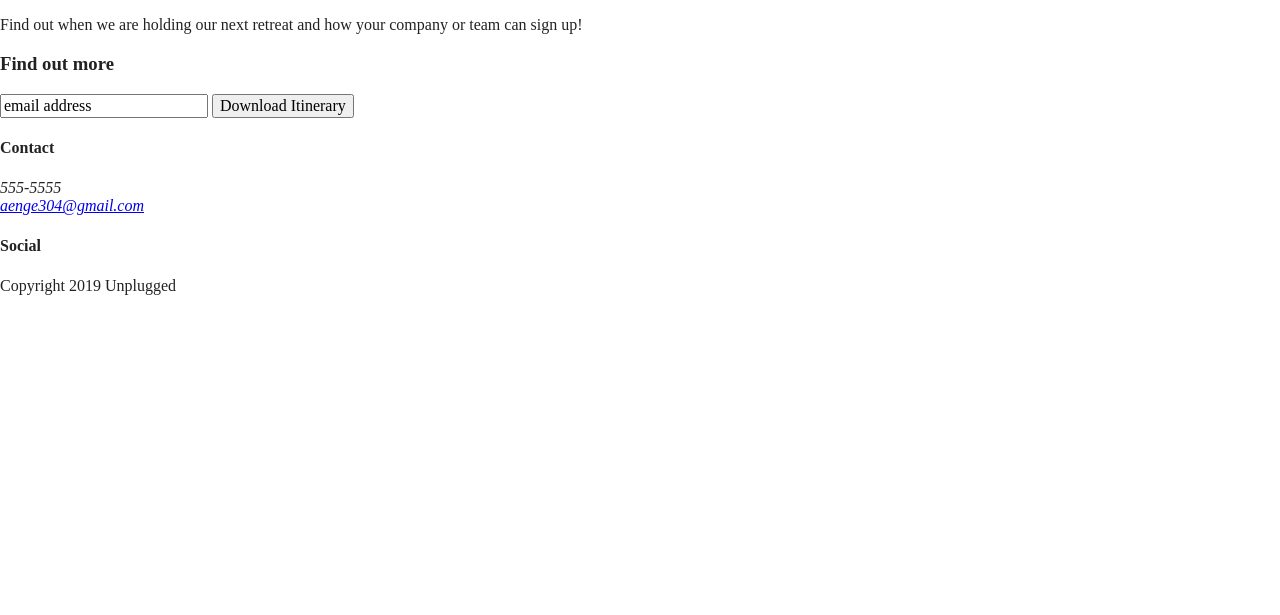
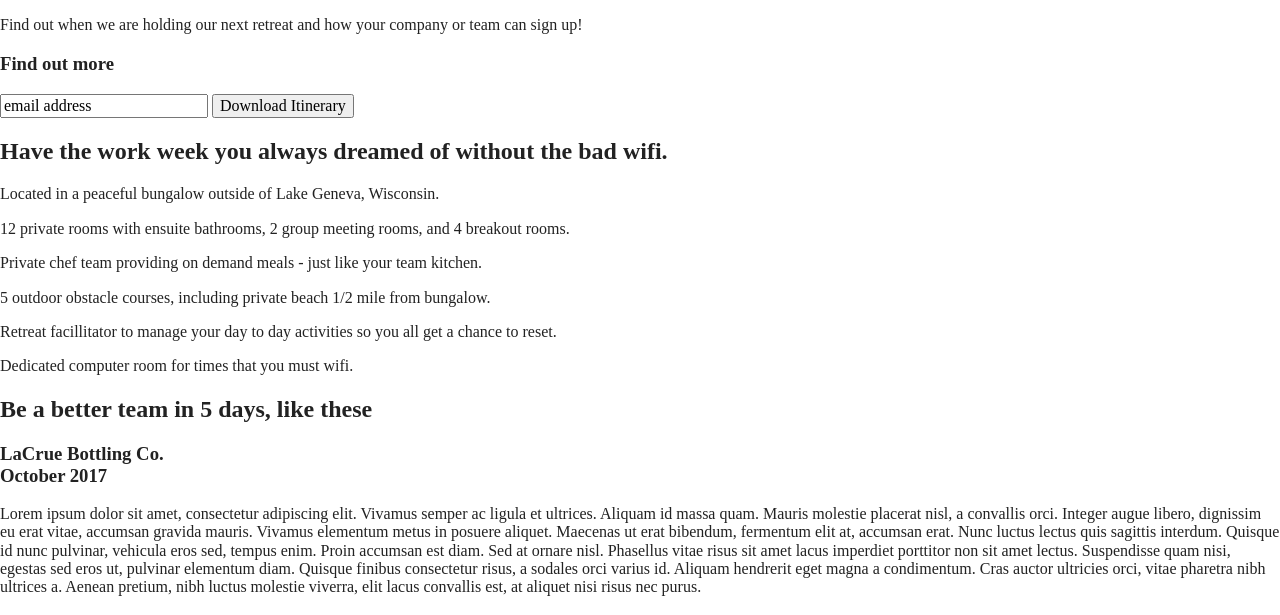
Before and after one commit to aenge304/unplugged-retreat, a website built with Parcel: page index.html in a window 1280 px wide. Shown: the part 176-791 px from the top of the page. Built offline with nearby package versions, Linux system fonts and the light colour scheme.

Commit message:
Added features and reviews

```diff
--- a/index.html
+++ b/index.html
@@ -35,8 +35,8 @@
 
       <nav>
         <ul>
-          <li><a href="faq/index.html" target="_blank">FAQ</a></li>
-          <li><a href="about/index.html" target="_blank">About</a></li>
+          <li><a href="faq/index.html">FAQ</a></li>
+          <li><a href="about/index.html">About</a></li>
         </ul>
       </nav>
 
@@ -67,6 +67,64 @@
         </div> <!--form div closed-->
       </div> <!-- aside content wrapper div closed-->
     </aside>
+
+    <section class="features">
+
+      <div class="content-wrapper">
+        <h2>Have the work week you always dreamed of without the bad wifi.</h2>
+
+        <div class="features-items">
+
+          <article>
+            <p class="fontawesome-icon"></p>
+            <p class="features-item-description">Located in a peaceful bungalow outside of Lake Geneva, Wisconsin.</p>
+          </article>
+
+          <article>
+            <p class="fontawesome-icon"></p>
+            <p class="features-item-description">12 private rooms with ensuite bathrooms, 2 group meeting rooms, and 4 breakout rooms.</p>
+          </article>
+
+          <article>
+            <p class="fontawesome-icon"></p>
+            <p class="features-item-description">Private chef team providing on demand meals - just like your team kitchen.</p>
+          </article>
+
+          <article>
+            <p class="fontawesome-icon"></p>
+            <p class="features-item-description">5 outdoor obstacle courses, including private beach 1/2 mile from bungalow.</p>
+          </article>
+
+          <article>
+            <p class="fontawesome-icon"></p>
+            <p class="features-item-description">Retreat facillitator to manage your day to day activities so you all get a chance to reset.</p>
+          </article>
+
+          <article>
+            <p class="fontawesome-icon"></p>
+            <p class="features-item-description">Dedicated computer room for times that you must wifi.</p>
+          </article>
+
+        </div> <!--features items div closed-->
+      </div> <!--content wrapper div closed-->
+
+    </section> <!--features section closed-->
+
+    <section class="reviews">
+      <div class="content-wrapper">
+        <h2>Be a better team in 5 days, like these</h2>
+
+        <article>
+          <div>
+            <h3>LaCrue Bottling Co.<br>
+            October 2017</h3>
+            <p>Lorem ipsum dolor sit amet, consectetur adipiscing elit. Vivamus semper ac ligula et ultrices. Aliquam id massa quam. Mauris molestie placerat nisl, a convallis orci. Integer augue libero, dignissim eu erat vitae, accumsan gravida mauris. Vivamus elementum metus in posuere aliquet. Maecenas ut erat bibendum, fermentum elit at, accumsan erat. Nunc luctus lectus quis sagittis interdum. Quisque id nunc pulvinar, vehicula eros sed, tempus enim. Proin accumsan est diam. Sed at ornare nisl. Phasellus vitae risus sit amet lacus imperdiet porttitor non sit amet lectus. Suspendisse quam nisi, egestas sed eros ut, pulvinar elementum diam. Quisque finibus consectetur risus, a sodales orci varius id. Aliquam hendrerit eget magna a condimentum. Cras auctor ultricies orci, vitae pharetra nibh ultrices a. Aenean pretium, nibh luctus molestie viverra, elit lacus convallis est, at aliquet nisi risus nec purus.</p>
+          </div>
+        </article>
+
+      </div> <!--content wrapper div closed-->
+
+    </section> <!--reviews section closed-->
 
   </main>
 
```
